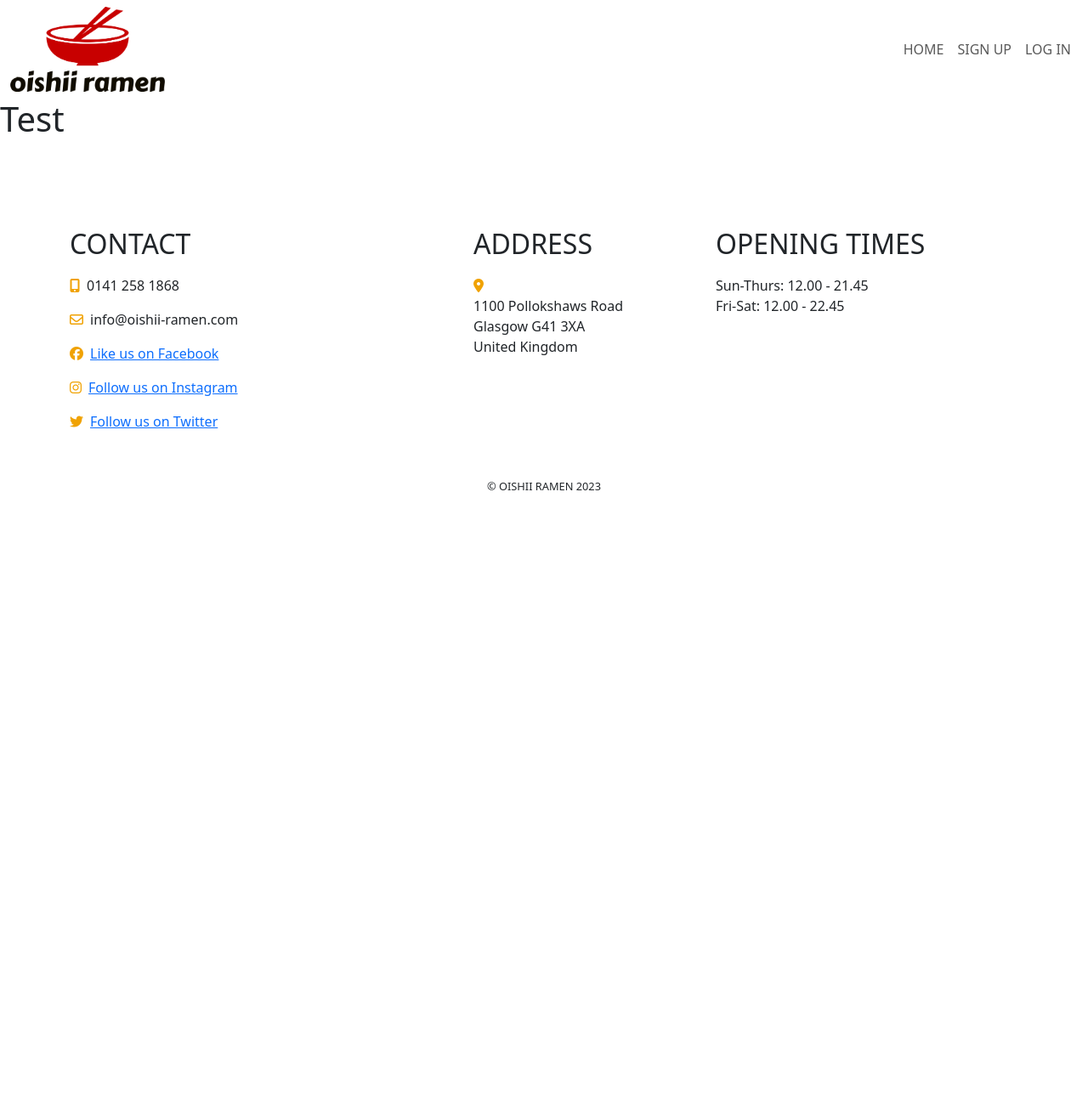
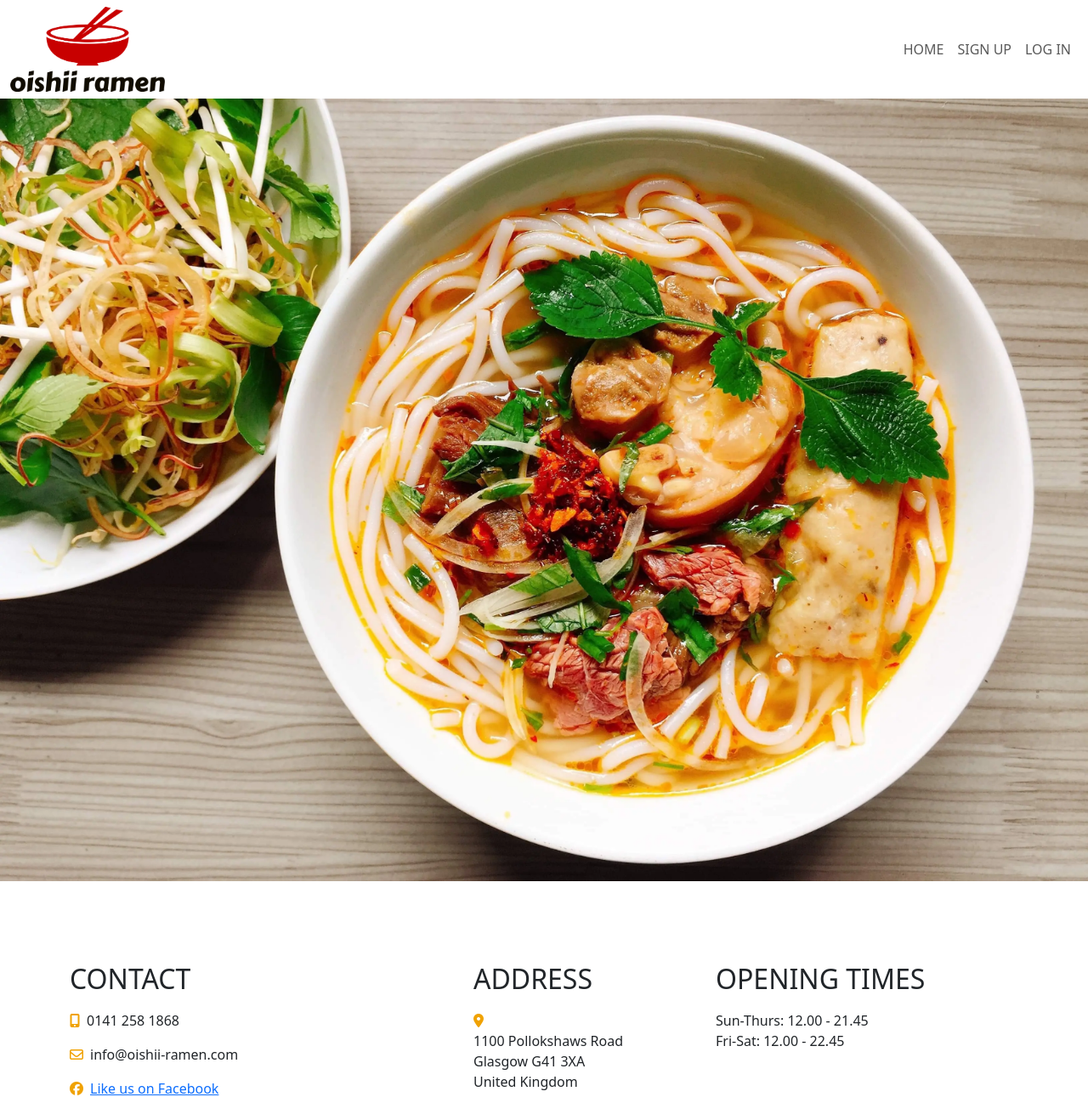
Before and after one commit to SamarZiadat/oishii-ramen, a Django app: page / in a window 1280 px wide. Shown: the top 1291 px of the page at 85% size. Before the commit the page ends 577 px from the top, so only its background shows below. Run offline with Django 3.2, Linux system fonts and the light colour scheme; some libraries are stand-ins or nearby versions; some web fonts are replaced.

Commit message:
build: add hero image to index template

```diff
--- a/home/templates/home/index.html
+++ b/home/templates/home/index.html
@@ -1 +1,12 @@
 {% extends "base.html" %}
+
+{% block content %}
+
+<!-- Hero -->
+<section class="hero-section">
+    <img src="static/images/hero-image.webp" class="img-fluid"
+        alt="Image of client bedroom painted by Charlotte J. Sammons">
+</section>
+<!-- /.hero -->
+
+{%endblock%}
--- a/templates/base.html
+++ b/templates/base.html
@@ -22,7 +22,11 @@
     <!-- Header -->
     {% include 'includes/navigation.html' %}
 
-    <h1>Test</h1>
+    <main>
+            {% block content %}
+            <!-- Content Goes here -->
+            {% endblock content %}
+    </main>
 
     <!-- Footer -->
     {% include 'includes/footer.html' %}
--- a/templates/includes/navigation.html
+++ b/templates/includes/navigation.html
@@ -1,10 +1,8 @@
-{% load static %}
 <header>
     <!-- Nav -->
     <nav class="navbar navbar-expand-lg">
         <div class="container-fluid">
-            <img src="static/images/oishii-ramen-logo.webp" alt="Oishii Ramen logo" max-width="100%"
-                        height="100em">
+            <img src="static/images/oishii-ramen-logo.webp" alt="Oishii Ramen logo" max-width="100%" height="100em">
             <button class="navbar-toggler" type="button" data-bs-toggle="collapse" data-bs-target="#navbarNavDropdown"
                 aria-controls="navbarNavDropdown" aria-expanded="false" aria-label="Toggle navigation">
                 <span class="navbar-toggler-icon"></span>
```
Also changed, not shown: static/images/hero-image.webp (added), templates/includes/footer.html (indentation only).
